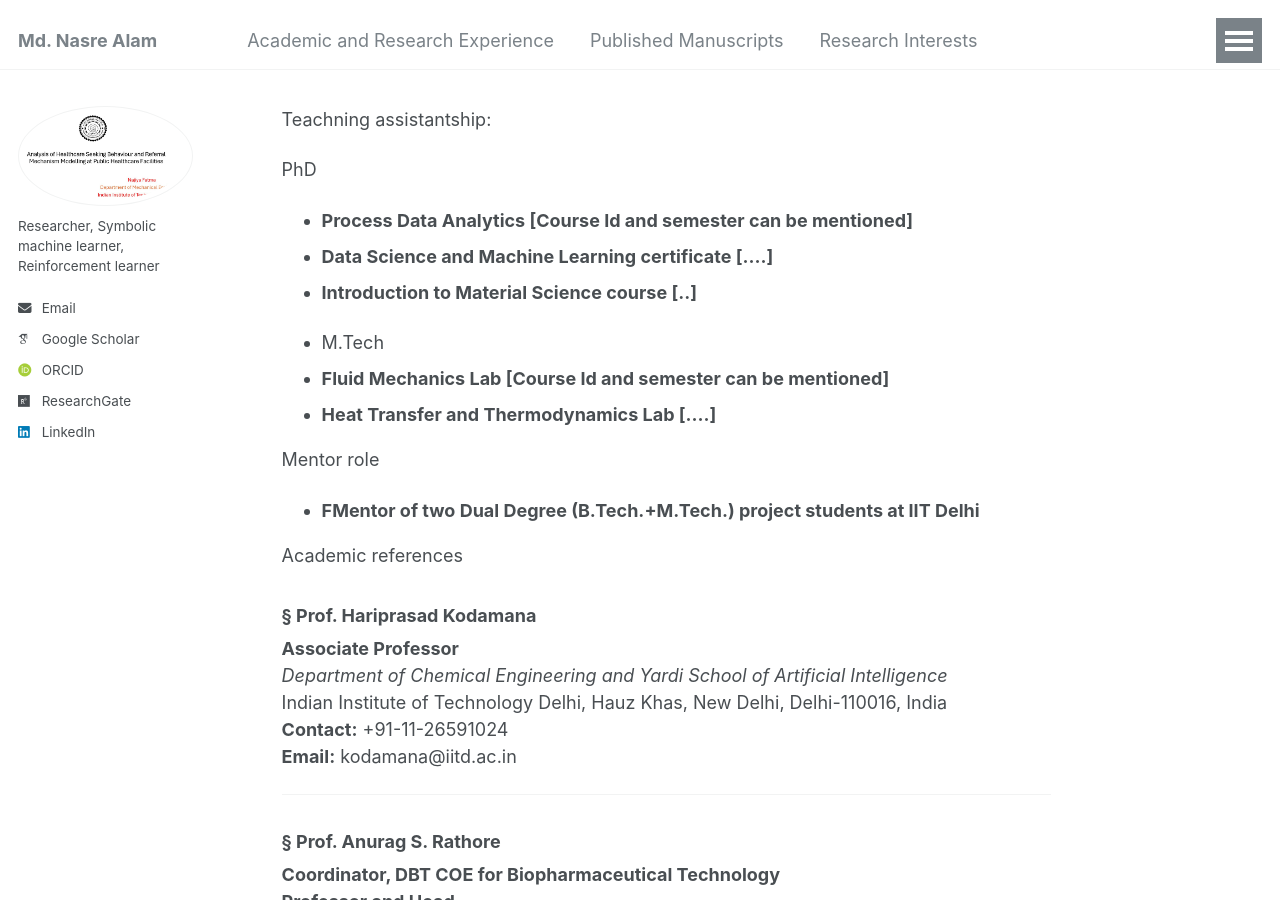
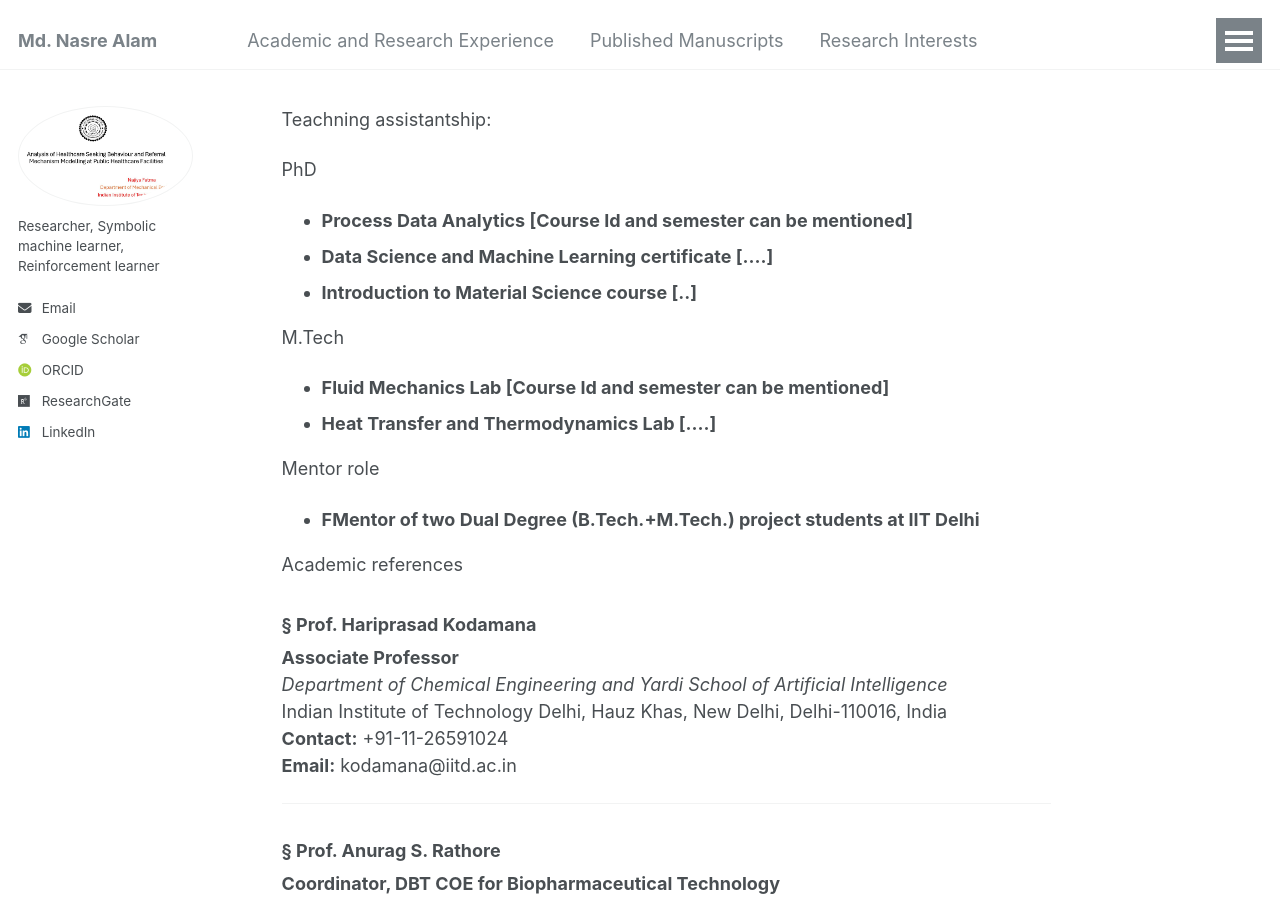
Before and after one commit to mdnasreiit/mdnasreiit.github.io, a Jekyll site: the page built from _pages/404.md, in a window 1280 px wide and 900 px high. Built offline with Jekyll 4.4.1, drawn with Linux system fonts in a browser that asks for light colours; some web fonts are replaced.

Commit message:
Update 404.md

```diff
--- a/_pages/404.md
+++ b/_pages/404.md
@@ -11,12 +11,14 @@ redirect_from:
 Teachning assistantship:
 
 PhD
+
 - **Process Data Analytics [Course Id and semester can be mentioned]**
 - **Data Science and Machine Learning certificate [....]**
 - **Introduction to Material Science course [..]**
 
 
-- M.Tech
+M.Tech
+
 - **Fluid Mechanics Lab [Course Id and semester can be mentioned]**
 - **Heat Transfer and Thermodynamics Lab [....]**
 
```
